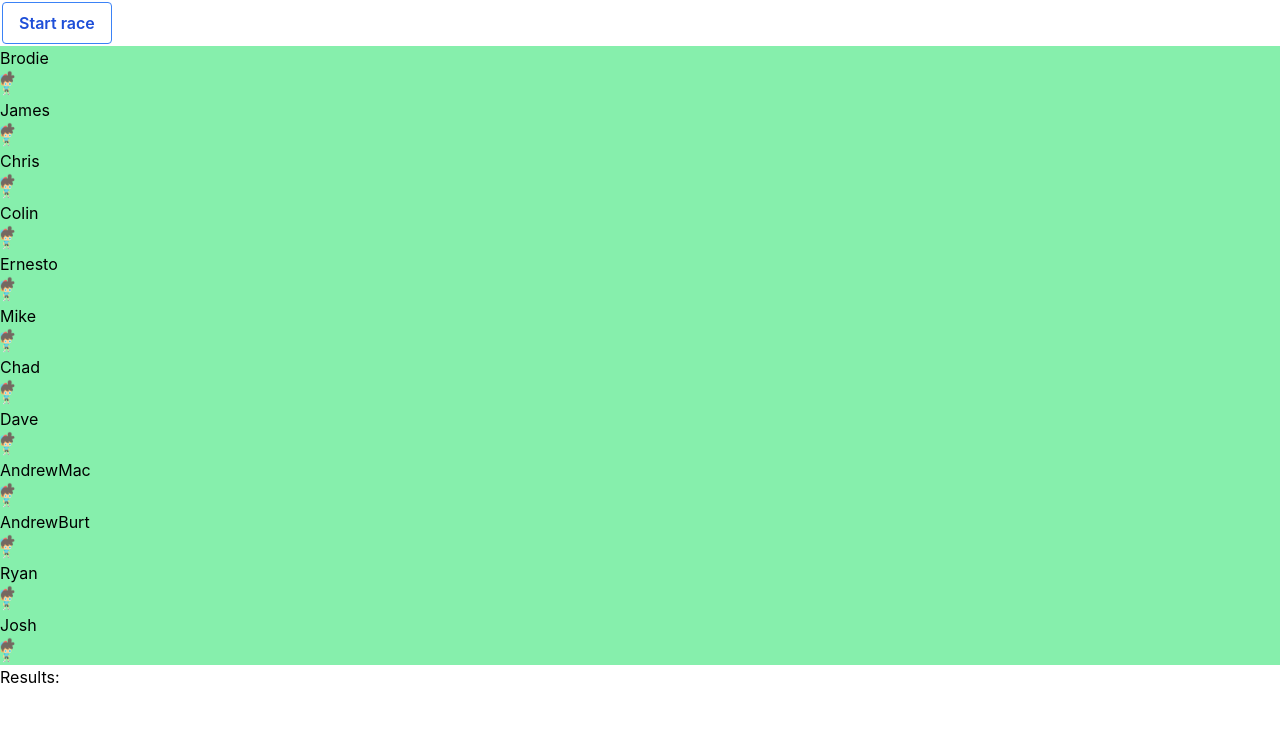
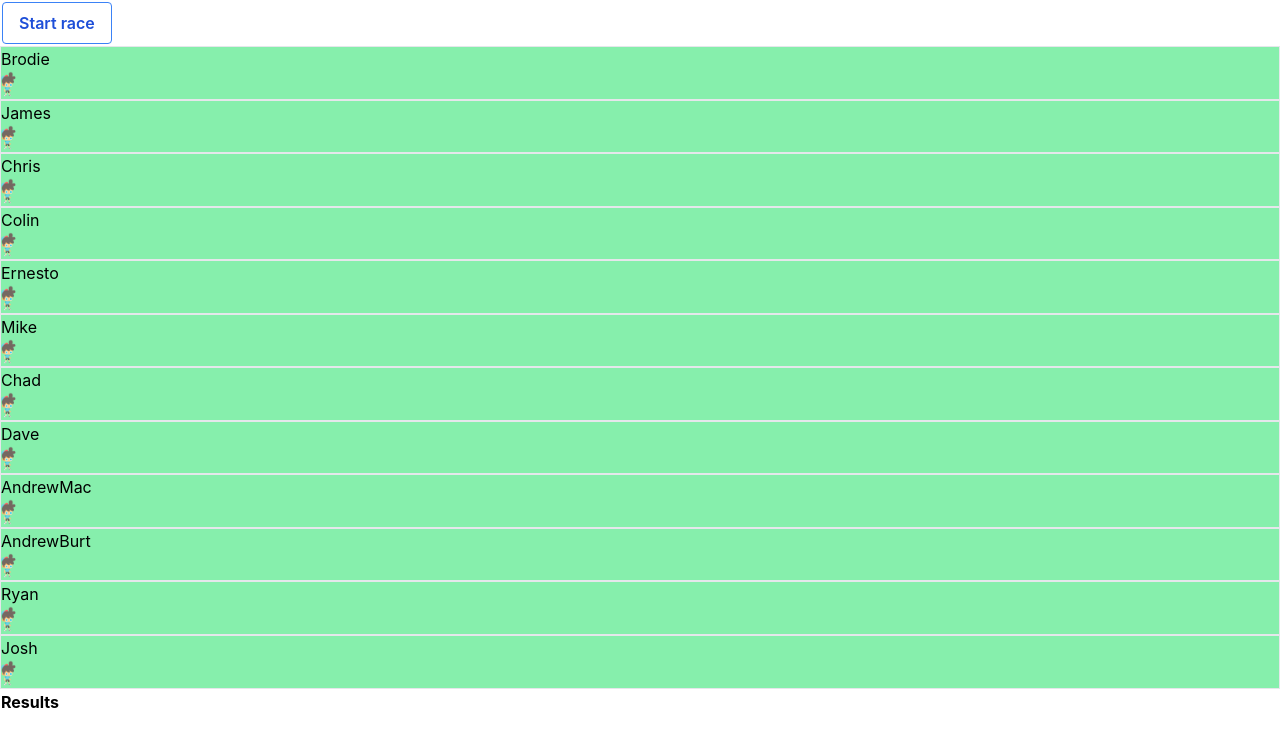
Before and after one commit to jamespohalloran/draft-calculator, a Next.js app: page / in a window 1280 px wide. Shown: the top 746 px of the page. Built offline with nearby package versions, Linux system fonts and the light colour scheme.

Commit message:
table column

```diff
--- a/pages/index.tsx
+++ b/pages/index.tsx
@@ -37,7 +37,7 @@ class Race {
 
   adjustSpeed() {
     this.racers.forEach((player) => {
-      player.speed = getRandomArbitrary(0.1, 0.5);
+      player.speed = getRandomArbitrary(0.05, 0.5);
     });
   }
 }
@@ -52,9 +52,9 @@ const RaceTrack = observer(
       <>
         <div className="bg-green-300 w-full">
           {race.racers.map((player) => (
+            <div key={player.name} className="w-full border border-inherit">
               <div
                 className=""
-              key={player.name}
                 style={{ marginLeft: `${player.position}%`, width: "30px" }}
               >
                 {player.name}
@@ -68,15 +68,22 @@ const RaceTrack = observer(
                 />
                 {/* <Runner /> */}
               </div>
+            </div>
           ))}
         </div>
-        <h2>Results:</h2>
-        <br />
+        <table className="table-auto">
+          <thead>
+            <tr>
+              <th>Results</th>
+            </tr>
+          </thead>
           {race.results.map((racer, i) => (
-          <div key={racer.name}>
-            {i + 1} : {racer.name}
-          </div>
+            <tr key={racer.name}>
+              <td>{i + 1}</td>
+              <td>{racer.name}</td>
+            </tr>
           ))}
+        </table>
       </>
     );
   }
```
Lines whose indentation alone changed are shown as unchanged.
